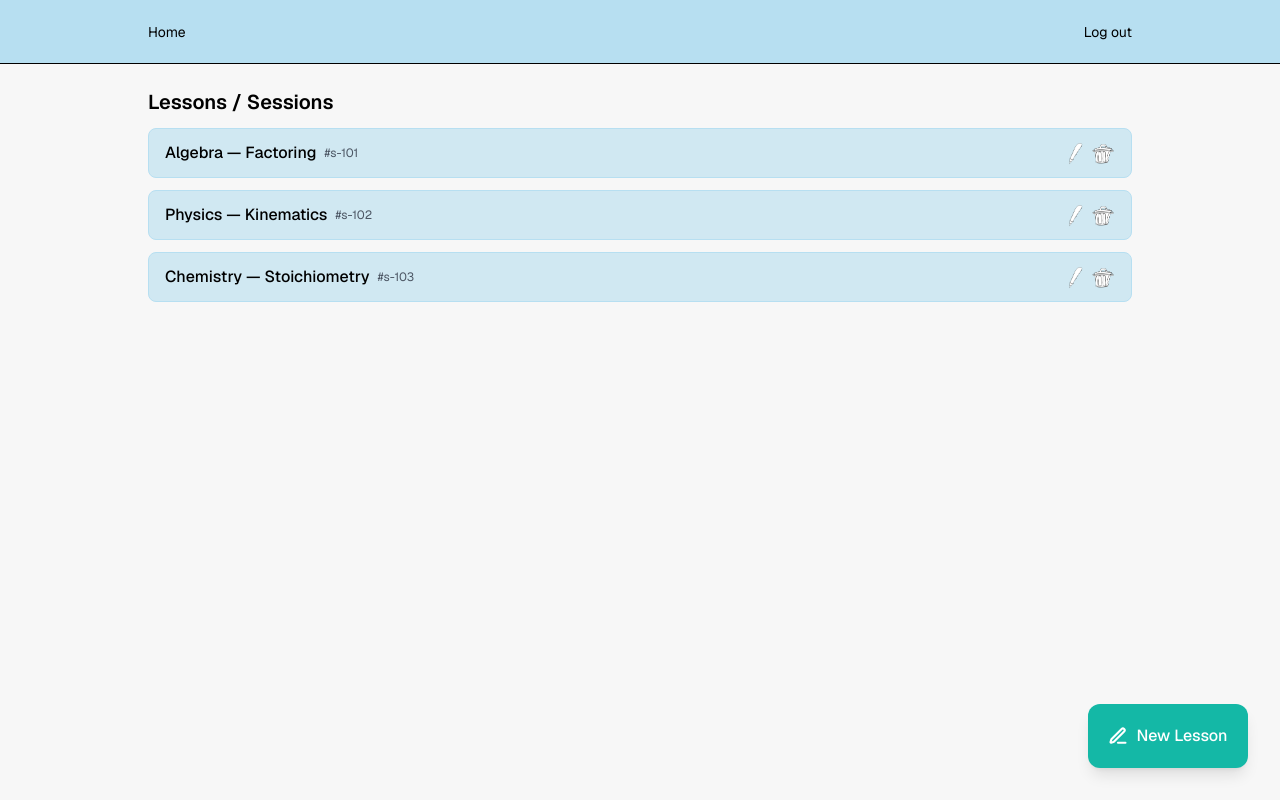
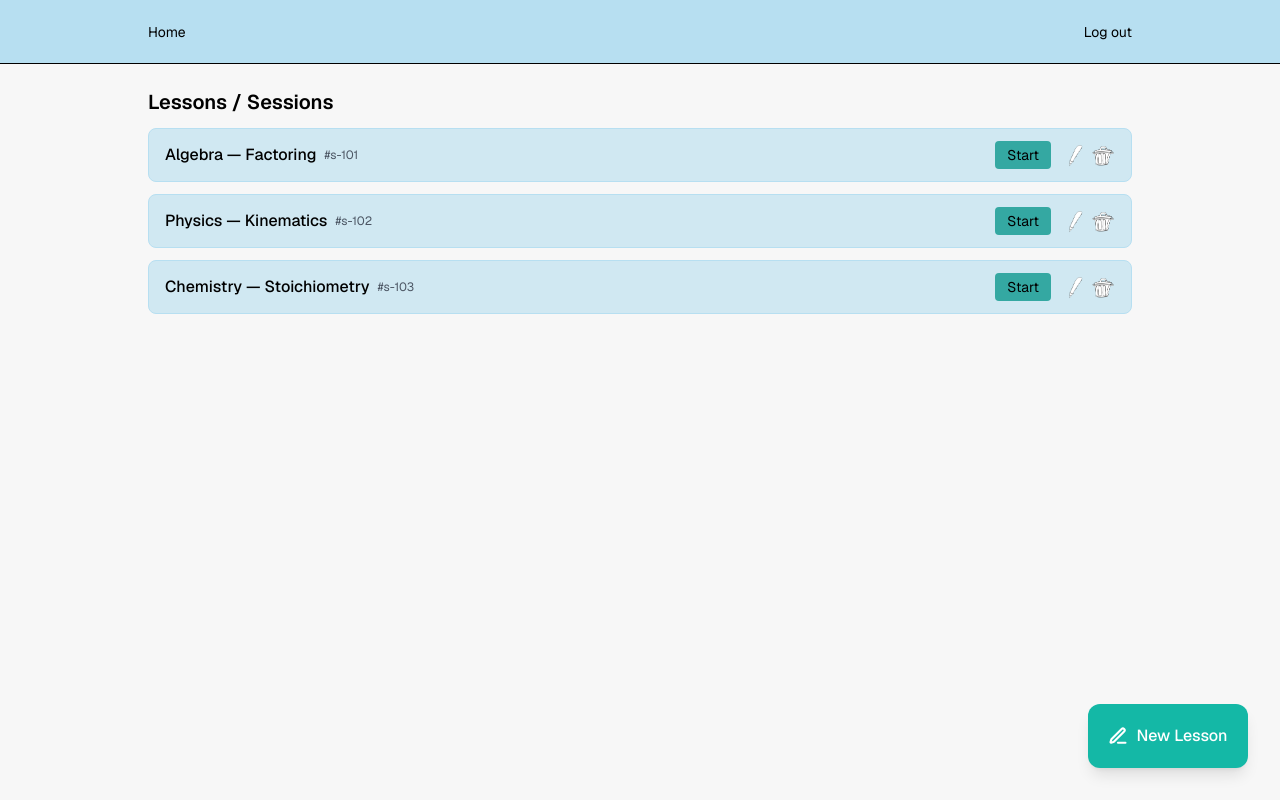
Before and after one commit to SmartBoardPlus/EchoDraw, a Next.js app in the folder frontend/: page /lessons in a window 1280 px wide. Built offline with nearby package versions, Linux system fonts and the light colour scheme.

Commit message:
Added Start Session

```diff
--- a/frontend/app/lessons/page.tsx
+++ b/frontend/app/lessons/page.tsx
@@ -216,6 +216,9 @@ const LessonRow: React.FC<LessonRowProps> = ({
               placeholder="Lesson name"
               autoFocus
             />
+            <Link className="px-3 py-1 rounded bg-[#34a8a2] text-black text-sm" href={`/teacherview?SessionId=${session.sessionID}`}>
+              Start
+            </Link>
             <button
               className="px-3 py-1 rounded bg-[#34a8a2] text-white text-sm"
               onClick={onSaveEdit}
@@ -242,6 +245,9 @@ const LessonRow: React.FC<LessonRowProps> = ({
       {/* Right side: action buttons inline with the name */}
       {!isEditing && (
         <div className="flex items-center gap-2">
+          <Link className="px-3 py-1 rounded bg-[#34a8a2] text-black text-sm" href={`/teacherview?SessionId=${session.sessionID}`}>
+              Start
+            </Link>
           <BinaryStateButton
             title="Edit"
             alt="Edit lesson"
```
